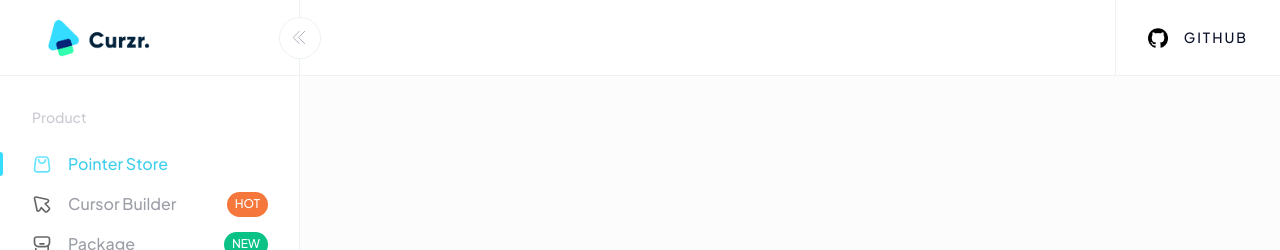
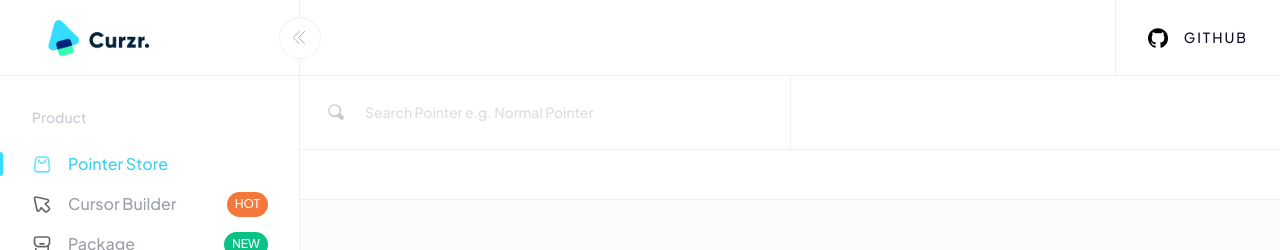
Before and after one commit to fuzionix/Curzr, a Vue app: page /#/ in a window 1280 px wide. Shown: the top 250 px of the page. Built offline with nearby package versions, Linux system fonts and the light colour scheme.

Commit message:
build search bar and adjust bar

```diff
--- /dev/null
+++ b/src/components/adjustment-bar.vue
@@ -0,0 +1,29 @@
+<template>
+  <div id="adjustment-bar" class="adjustment-bar">
+    <div class="adjustment-container">
+
+    </div>
+  </div>
+</template>
+
+<script>
+  export default {
+    name: 'adjustment-bar',
+    components: {
+
+    },
+    computed: {
+
+    }
+  }
+</script>
+
+<style lang="scss">
+@import '../style/main.scss';
+.adjustment-bar {
+  display: flex;
+  height: $--adjustbar-height;
+  background-color: #fff;
+  border-bottom: 1px solid $--section-line-color;
+}
+</style>
--- /dev/null
+++ b/src/components/search-bar.vue
@@ -0,0 +1,65 @@
+<template>
+  <div id="search-bar" class="search-bar">
+    <div class="search-container">
+      <img src="../assets/icon/search-icon.svg" alt="search icon" width="24">
+      <input type="text" placeholder="Search Pointer e.g. Normal Pointer">
+    </div>
+  </div>
+</template>
+
+<script>
+  export default {
+    name: 'search-bar',
+    components: {
+
+    },
+    computed: {
+
+    }
+  }
+</script>
+
+<style lang="scss">
+@import '../style/main.scss';
+.search-bar {
+  display: flex;
+  height: $--nav-height;
+  margin-top: $--nav-height;
+  background-color: #fff;
+  border-bottom: 1px solid $--section-line-color;
+
+  .search-container {
+    position: relative;
+    display: flex;
+    align-items: center;
+    width: 50%;
+    height: 100%;
+    padding: 1rem 1.5rem;
+    box-shadow: 1px 0 0 $--section-line-color;
+
+    img {
+      width: 24px;
+      opacity: .2;
+    }
+
+    input {
+      position: absolute;
+      top: 0;
+      left: 0;
+      z-index: 2;
+      width: 100%;
+      height: 100%;
+      padding: 1rem 4rem;
+      border: 1px solid transparentize($--theme-color, 1);
+      outline: none;
+      background-color: #fff0;
+      font-size: .875rem;
+      transition: 250ms;
+
+      &:focus {
+        border: 1px solid $--theme-color;
+      }
+    }
+  }
+}
+</style>
--- a/src/style/main.scss
+++ b/src/style/main.scss
@@ -20,6 +20,7 @@ $--background-sub-color: #fcfcfc;
 $--section-line-color: #eef1f4;
 
 $--nav-height: 75px;
+$--adjustbar-height: 50px;
 $--header-width: 350px;
 $--sidemenu-width: 300px;
 $--panel-width: 400px;
--- a/src/views/curzr-mainboard.vue
+++ b/src/views/curzr-mainboard.vue
@@ -3,19 +3,25 @@
     <side-menu class="side-menu"></side-menu>
     <section class="main-section">
       <navigation-bar></navigation-bar>
+      <search-bar></search-bar>
+      <adjustment-bar></adjustment-bar>
     </section>
   </div>
 </template>
 
 <script>
+  import sidemenu from '@/components/sidemenu.vue'
   import navigation from '@/components/navigation.vue'
-  import sidemenu from '../components/sidemenu.vue'
+  import searchbar from '@/components/search-bar.vue'
+  import adjustmentbar from '@/components/adjustment-bar.vue'
 
   export default {
     name: 'main-board',
     components: {
       'side-menu': sidemenu,
-      'navigation-bar': navigation
+      'navigation-bar': navigation,
+      'search-bar': searchbar,
+      'adjustment-bar': adjustmentbar
     },
     computed: {
 
```
Also changed, not shown: src/assets/icon/search-icon.svg (added).
